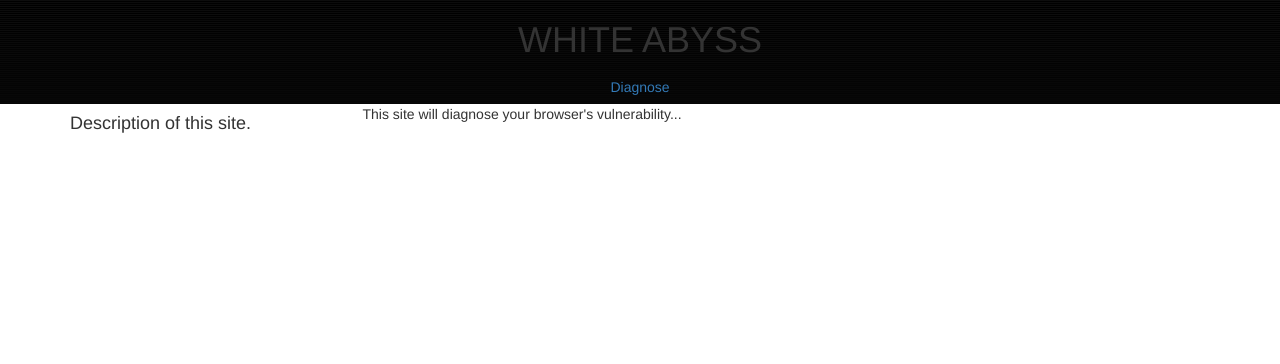
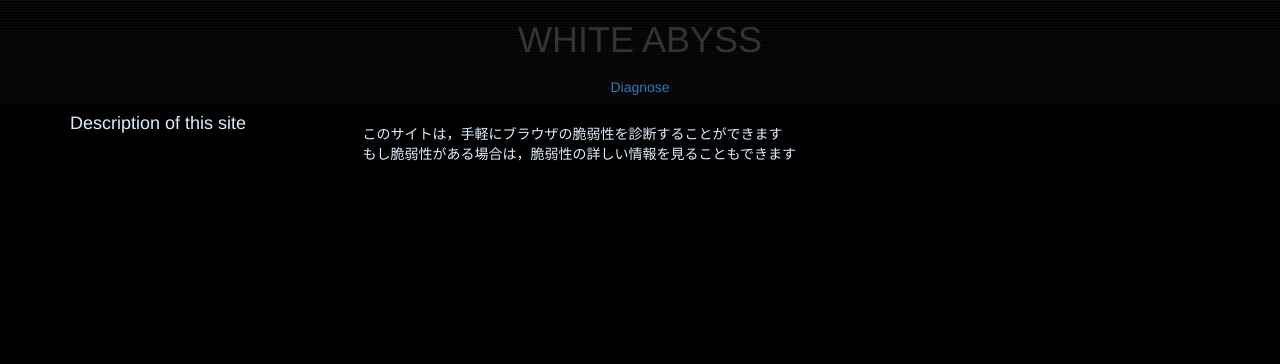
Before and after one commit to isl14B/WhiteAbyss, a Django app: page / in a window 1280 px wide. Shown: the top 364 px of the page. Run offline with Django 3.2, Linux system fonts and the light colour scheme.

Commit message:
[update]トップ画面UIの変更

```diff
--- a/general/templates/top.html
+++ b/general/templates/top.html
@@ -5,6 +5,19 @@
     <link rel="stylesheet" href="{% static 'WhiteAbyss/css/bootstrap.min.css' %}" />
 	<link rel="stylesheet" href="{% static 'WhiteAbyss/css/animate.min.css' %}" />
 	<link rel="stylesheet" href="{% static 'WhiteAbyss/css/styles.css' %}" />
+    <style type="text/css">
+        <!--
+        body {
+            background-color: #000000;
+        }
+        h4{
+            color: #ddeeff;
+        }
+        p{
+            color: #ddeeff;
+        }
+        -->
+    </style>
 {% endblock %}
 
 {% block content %}
@@ -25,10 +38,11 @@
 		<div class="container">
 			<div class="row">
 				<div class="col-md-3">
-					<h4>Description of this site.</h4>
+					<h4>Description of this site</h4>
 				</div>
 				<div class="col-md-9">
-					<p>This site will diagnose your browser's vulnerability...</p>
+					<p><br>このサイトは，手軽にブラウザの脆弱性を診断することができます<br>
+                    もし脆弱性がある場合は，脆弱性の詳しい情報を見ることもできます</p>
 				</div>
 			</div>
 		</div>
```
